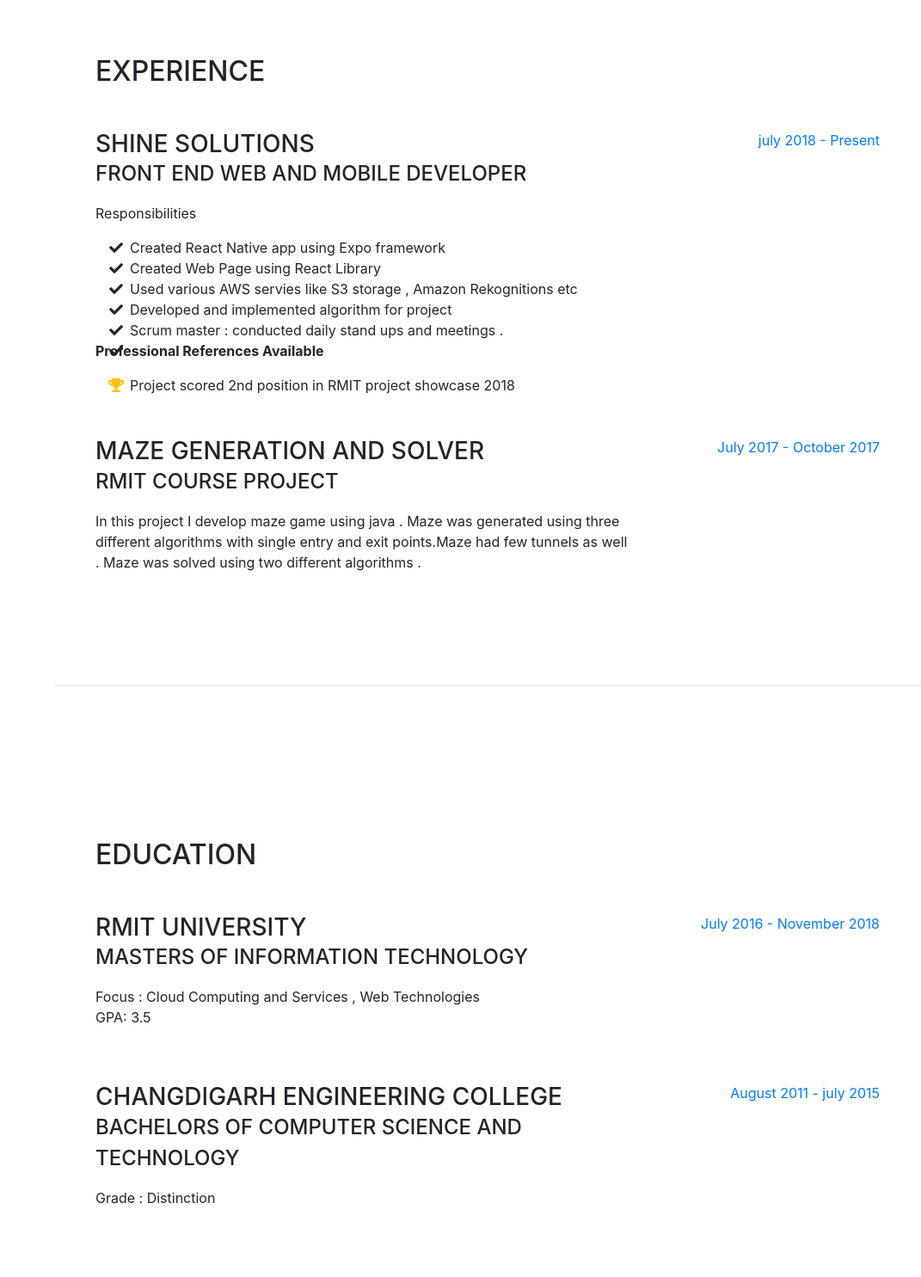
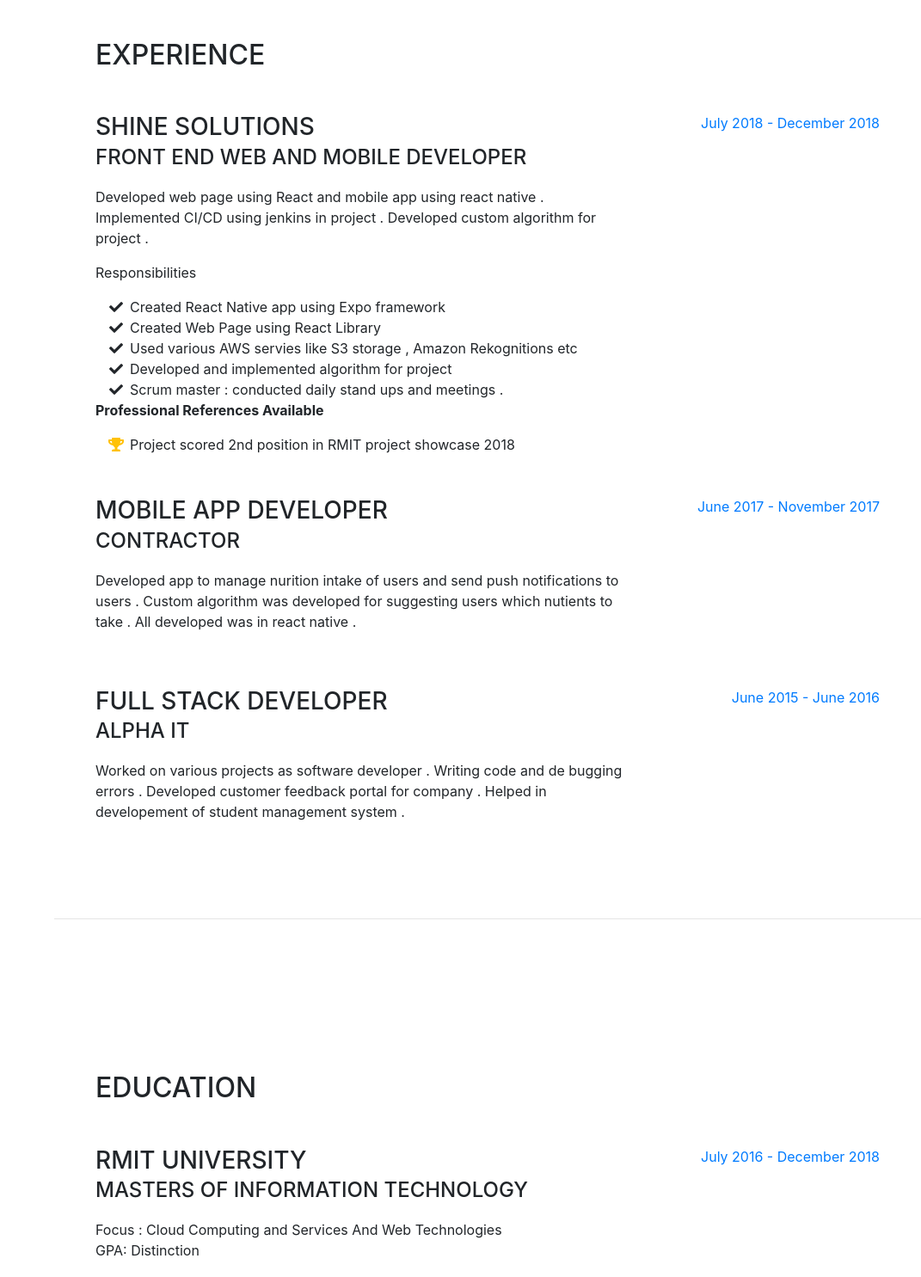
Before and after one commit to ashish10211/portfolio, a website with bundled scripts: page index.html in a window 1280 px wide. Shown: the part 804-2289 px from the top of the page at 86% size, without its empty margins (209-1280 px from the left). Built offline with nearby package versions, Linux system fonts and the light colour scheme; a web font is replaced by a local one.

Commit message:
Update index.html

```diff
--- a/index.html
+++ b/index.html
@@ -53,7 +53,7 @@
             <a class="nav-link js-scroll-trigger" href="#interests">Interests</a>
           </li>
            <li class="nav-item">
-            <a class="nav-link js-scroll-trigger" href="#referances">Referances</a>
+            <a class="nav-link js-scroll-trigger" href="#referances">Projects Videos</a>
           </li>
           <li class="nav-item1">
             <a class="nav-item1"  href="ASHISH BHARDWAJ.pdf">Resume</a>
@@ -97,7 +97,7 @@
             <div class="resume-content mr-auto">
               <h3 class="mb-0">Shine Solutions</h3>
               <div class="subheading mb-3">Front End Web and Mobile Developer </div>
-              <p></p>
+              <p>Developed web page using React and mobile app using react native . Implemented CI/CD using jenkins in project . Developed custom algorithm for project . </p>
               <p> Responsibilities</p>
                <ul class="fa-ul mb-0">
             <li>
@@ -117,6 +117,7 @@ Rekognitions etc</li>
               <i class="fa-li fa fa-check"></i>
               Scrum master : conducted daily stand ups and meetings .</li>
             <li>
+              </ul>
               <i class="fa-li fa fa-check"></i>
               </li>
           </ul>
@@ -128,20 +129,33 @@ Rekognitions etc</li>
           </ul>
             </div>
             <div class="resume-date text-md-right">
-              <span class="text-primary">july 2018 - Present</span>
+              <span class="text-primary">July 2018 - December 2018</span>
             </div>
           </div>
 
           <div class="resume-item d-flex flex-column flex-md-row mb-5">
             <div class="resume-content mr-auto">
-              <h3 class="mb-0">Maze Generation and Solver </h3>
-              <div class="subheading mb-3">RMIT Course Project</div>
-              <p>In this project I develop maze game using java . Maze was generated using three different algorithms with single entry and exit points.Maze had few tunnels as well . Maze was solved using two different algorithms .</p>
+              <h3 class="mb-0">Mobile App Developer </h3>
+              <div class="subheading mb-3">Contractor</div>
+              <p>Developed app to manage nurition intake of users and send push notifications to users . Custom algorithm was developed for suggesting users which nutients to take . All developed was in react native . </p>
             </div>
             <div class="resume-date text-md-right">
-              <span class="text-primary">July 2017 - October 2017</span>
+              <span class="text-primary">June 2017 - November 2017</span>
             </div>
           </div>
+
+          <div class="resume-item d-flex flex-column flex-md-row mb-5">
+            <div class="resume-content mr-auto">
+              <h3 class="mb-0">Full Stack Developer </h3>
+              <div class="subheading mb-3">Alpha It </div>
+              <p>Worked on various projects as software developer . Writing code and de bugging errors . Developed customer feedback portal for company . Helped in developement of student management system .  </p>
+            </div>
+            <div class="resume-date text-md-right">
+              <span class="text-primary">June 2015 - June 2016</span>
+            </div>
+          </div>
+
+
 
         </div>
 
@@ -157,11 +171,11 @@ Rekognitions etc</li>
             <div class="resume-content mr-auto">
               <h3 class="mb-0">RMIT University</h3>
               <div class="subheading mb-3">Masters of Information Technology</div>
-              <div>Focus : Cloud Computing and Services , Web Technologies</div>
-              <p>GPA: 3.5</p>
+              <div>Focus : Cloud Computing and Services And Web Technologies</div>
+              <p>GPA: Distinction </p>
             </div>
             <div class="resume-date text-md-right">
-              <span class="text-primary">July 2016 - November 2018</span>
+              <span class="text-primary">July 2016 - December 2018</span>
             </div>
           </div>
 
@@ -245,7 +259,7 @@ Rekognitions etc</li>
       <section class="resume-section p-3 p-lg-5 d-flex flex-column" id="interests">
         <div class="my-auto">
           <h2 class="mb-5">Interests</h2>
-          <p>Apart from being a web developer, I am competitive gamer and love to try out various genre of games . I spend most of my time indoor watching movies , listening to all kinds of musics , doing coding for fun , watching videos which are mostly related to gadgets , technology . </p>
+          <p>Apart from being a web developer, I am competitive gamer and love to try out various genre of games . I spend my time indoor watching movies , listening to all kinds of musics , doing coding for fun , watching videos and reading blogs which are mostly related to gadgets and new  technologies . I love doing investement banking and learn as much as possible .</p>
           <p class="mb-0">When I do get time to go out , I like to go to beaches , do some cycling and always try out different cuisines . </p>
         </div>
       </section>
@@ -254,13 +268,9 @@ Rekognitions etc</li>
 
       <section class="resume-section p-3 p-lg-5 d-flex flex-column" id="referances">
         <div class="my-auto">
-       <h3 class="mb-2">Alan Young</h3>
-       	<p><b>Senior Manager Shine Solutions<b></p>
-      <div class="social-icons">
-        <a href="https://www.linkedin.com/in/alan-young-8217b0115/">
-              <i class="fab fa-linkedin-in"></i>
-            </a>
-</div>
+       <h3 class="mb-2">EMMR(EASY MOBILE METER READING)</h3>
+       <iframe src="https://youtu.be/9iZW4JbdHNk"
+   width="560" height="315" frameborder="0" allowfullscreen></iframe>
 
         </div>
         <div class="my-auto">
```
